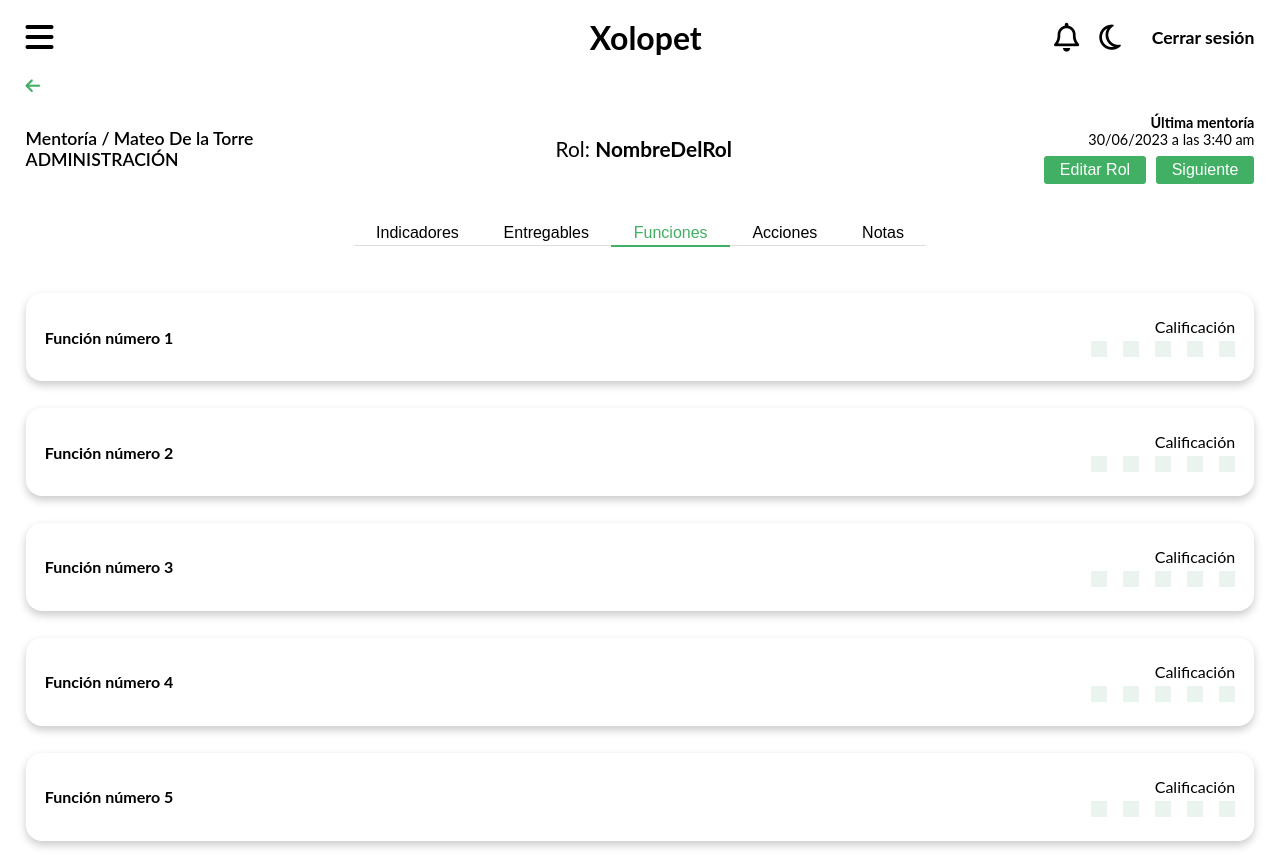
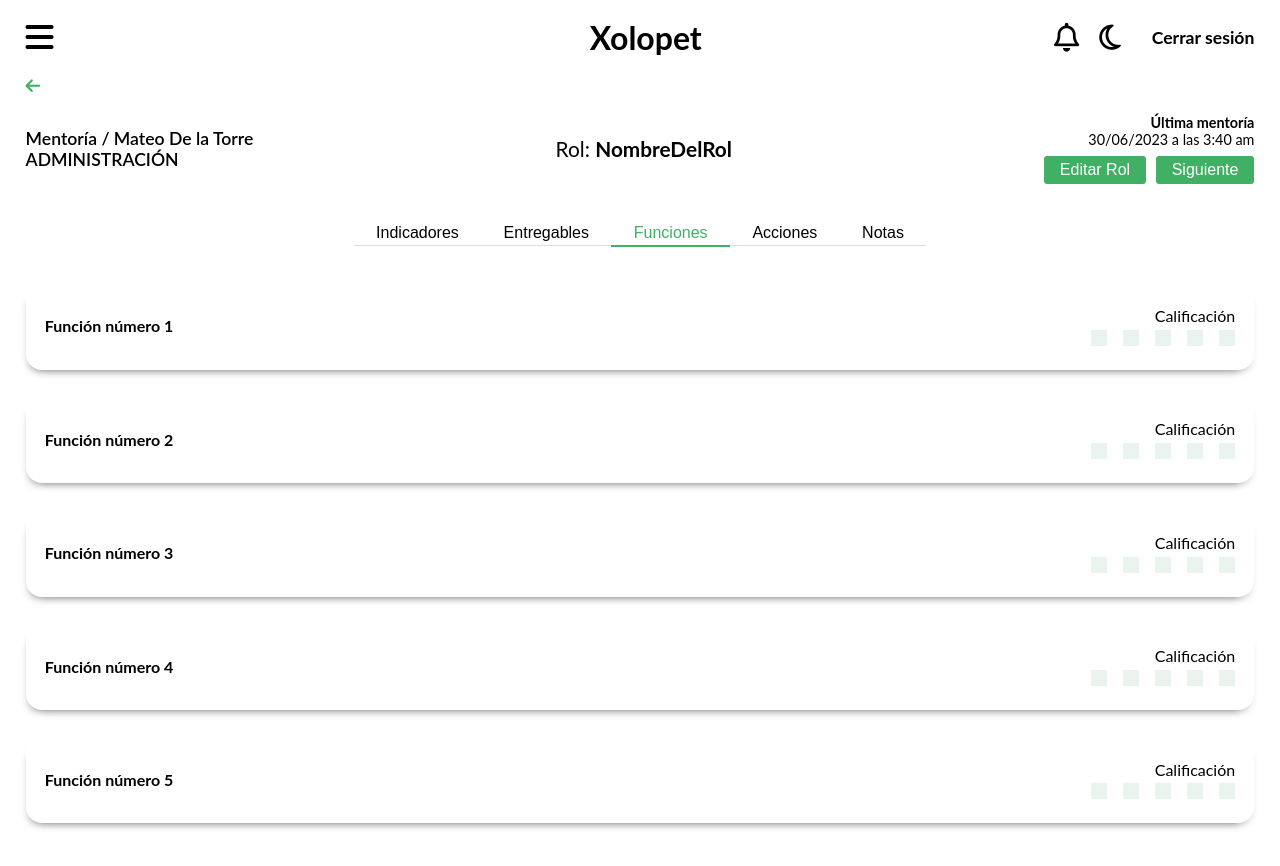
Before and after one commit to MariJoaqui/Ejercicio-Frontend-React, a React (Create React App) app: page / in a window 1280 px wide. Built offline with nearby package versions, Linux system fonts and the light colour scheme.

Commit message:
Arreglos añadidos

```diff
--- a/src/components/Card/Card.css
+++ b/src/components/Card/Card.css
@@ -1,7 +1,7 @@
 .card {
   border-radius: 1rem;
-  box-shadow: 0 4px 8px rgba(0, 0, 0, 0.212);
-  margin-top: 1.7rem;
+  box-shadow: -4px 8px 8px -8px rgba(0, 0, 0, 0.453), 4px 8px 8px -8px rgba(0, 0, 0, 0.212);
+  margin-bottom: 1.6rem;
   padding: 1.5rem 1.2rem;
 }
 
--- a/src/components/FlatButtons/FlatButtons.js
+++ b/src/components/FlatButtons/FlatButtons.js
@@ -13,7 +13,7 @@
       className='flat-button'
       style={ buttonStyle }
       onClick={ onClick }>
-      {data.title}
+      { data.title }
     </button>
   );
 }
--- a/src/components/Template/Template.css
+++ b/src/components/Template/Template.css
@@ -40,6 +40,6 @@
 
 /* Center buttons */
 .center-buttons {
-  margin-top: 1rem;
+  margin: 1rem 0;
   text-align: center;
 }
--- a/src/components/Template/Template.js
+++ b/src/components/Template/Template.js
@@ -15,6 +15,7 @@
   // Se coloca el id del botón que se quiere que esté activo al cargar la página al inicio
   const [ activeButton, setActiveButton ] = useState(3);
 
+  // Se le asigna el estado de activo al botón que se da click según su índice
   const handleButtonClick = ( index ) => {
     setActiveButton( index );
   };
```
